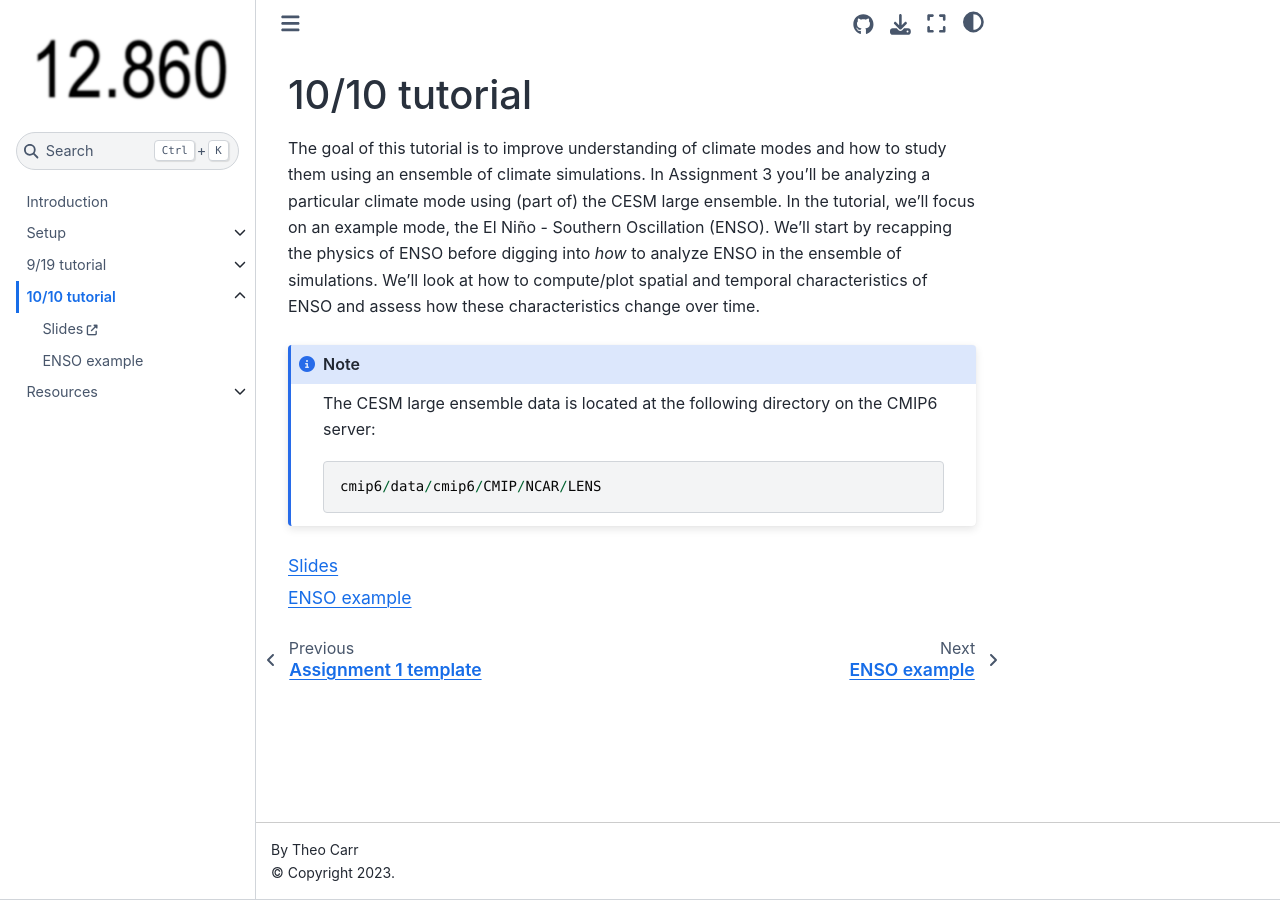
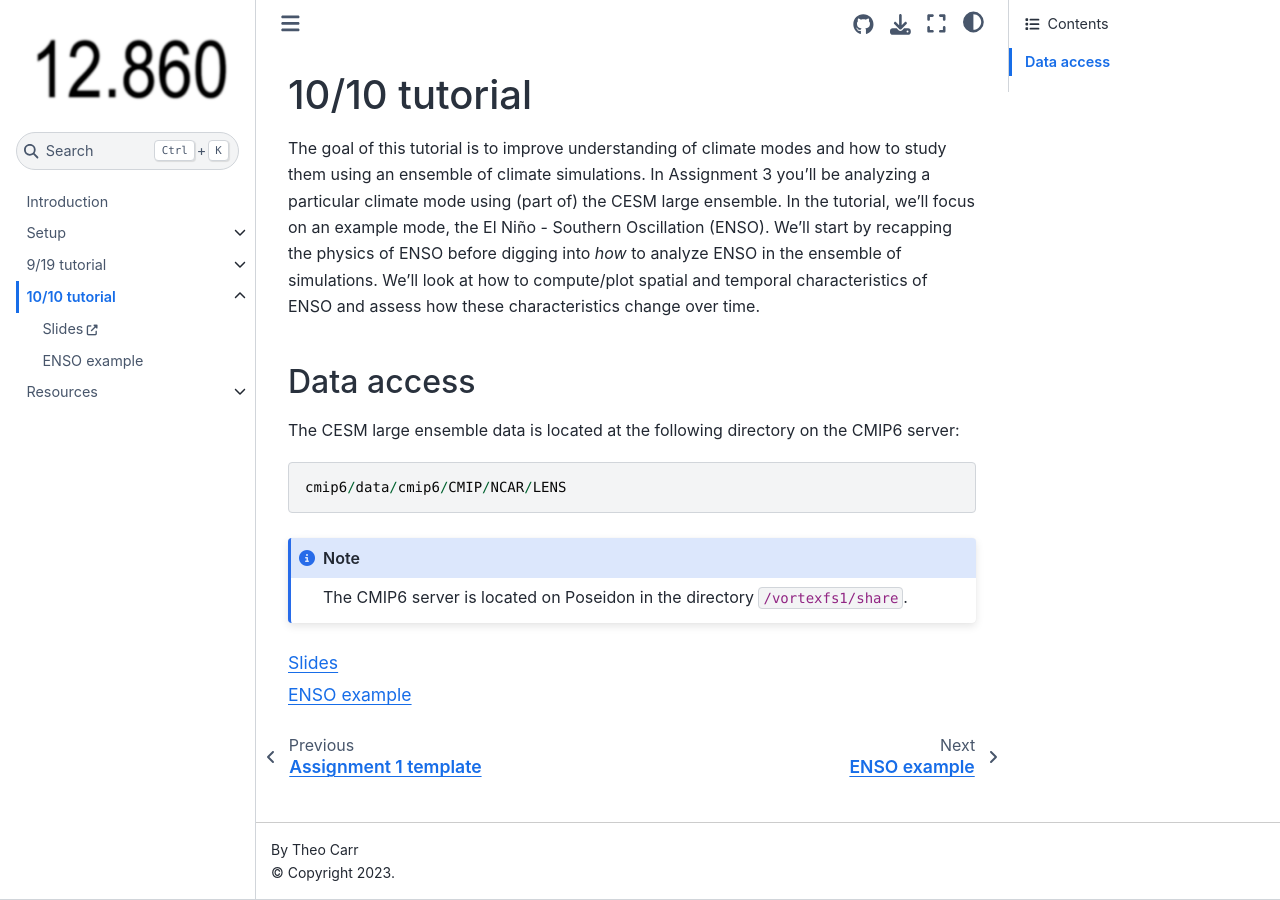
Before and after one commit to ktcarr/12860-tutorial, a Jupyter Book: the page built from docs/pages/tutorial_10-10/overview.md, in a window 1280 px wide. Built offline with Jupyter Book 1.0.4 settings and Sphinx 7.4.7 and the Sphinx Book theme 1.1.4, drawn with Linux system fonts in a browser that asks for light colours; pages that are not in the unit, such as notebooks, are missing from menus.

Commit message:
add path on poseidon

`````diff
--- a/docs/pages/tutorial_10-10/overview.md
+++ b/docs/pages/tutorial_10-10/overview.md
@@ -2,12 +2,15 @@
 
 The goal of this tutorial is to improve understanding of climate modes and how to study them using an ensemble of climate simulations. In Assignment 3 you'll be analyzing a particular climate mode using (part of) the CESM large ensemble. In the tutorial, we'll focus on an example mode, the El Niño - Southern Oscillation (ENSO). We'll start by recapping the physics of ENSO before digging into *how* to analyze ENSO in the ensemble of simulations. We'll look at how to compute/plot spatial and temporal characteristics of ENSO and assess how these characteristics change over time.
 
-````{note}
+## Data access
 The CESM large ensemble data is located at the following directory on the CMIP6 server:
 ```python
 cmip6/data/cmip6/CMIP/NCAR/LENS
 ```
-````
+
+```{note}
+The CMIP6 server is located on Poseidon in the directory ```/vortexfs1/share```.
+```
 
 
 ```{tableofcontents}
`````
